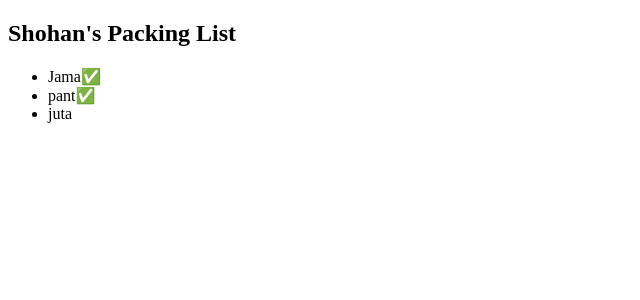
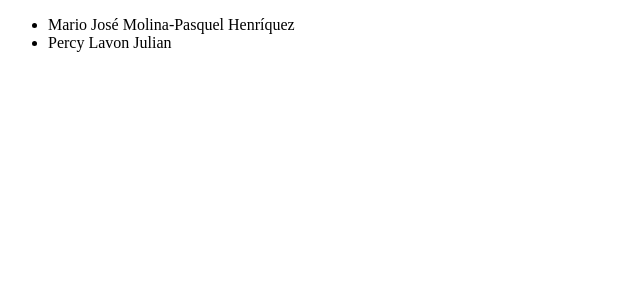
Before and after one commit to shohan89/rnext, a React (Vite) app: page / in a window 1280 px wide. Shown: the top 300 px of the page, without its empty margins (0-640 px from the left). Built offline with nearby package versions, Linux system fonts and the light colour scheme.

Commit message:
Redering List using map & filter and understand the concept of using key.

```diff
--- a/src/App.jsx
+++ b/src/App.jsx
@@ -1,15 +1,38 @@
-import PackingList from "./components/PackingList";
+const people = [
+  {
+    id: 0,
+    name: "Creola Katherine Johnson",
+    profession: "mathematician",
+  },
+  {
+    id: 1,
+    name: "Mario José Molina-Pasquel Henríquez",
+    profession: "chemist",
+  },
+  {
+    id: 2,
+    name: "Mohammad Abdus Salam",
+    profession: "physicist",
+  },
+  {
+    id: 3,
+    name: "Percy Lavon Julian",
+    profession: "chemist",
+  },
+  {
+    id: 4,
+    name: "Subrahmanyan Chandrasekhar",
+    profession: "astrophysicist",
+  },
+];
 
 function App() {
+  const chemists = people
+    .filter((person) => person.profession === "chemist")
+    .map((chemist) => <li key={chemist.id}>{chemist.name}</li>);
   return (
     <div>
-      {/* <Profile>
-        <Avatar person={{ name: "shohan" }} size={100} />
-        <Avatar person={{ name: "Sharoar" }} size={80} />
-      </Profile> */}
-      {/* <Gallery /> */}
-      {/* <Profile /> */}
-      <PackingList />
+      <ul>{chemists}</ul>
     </div>
   );
 }
```
